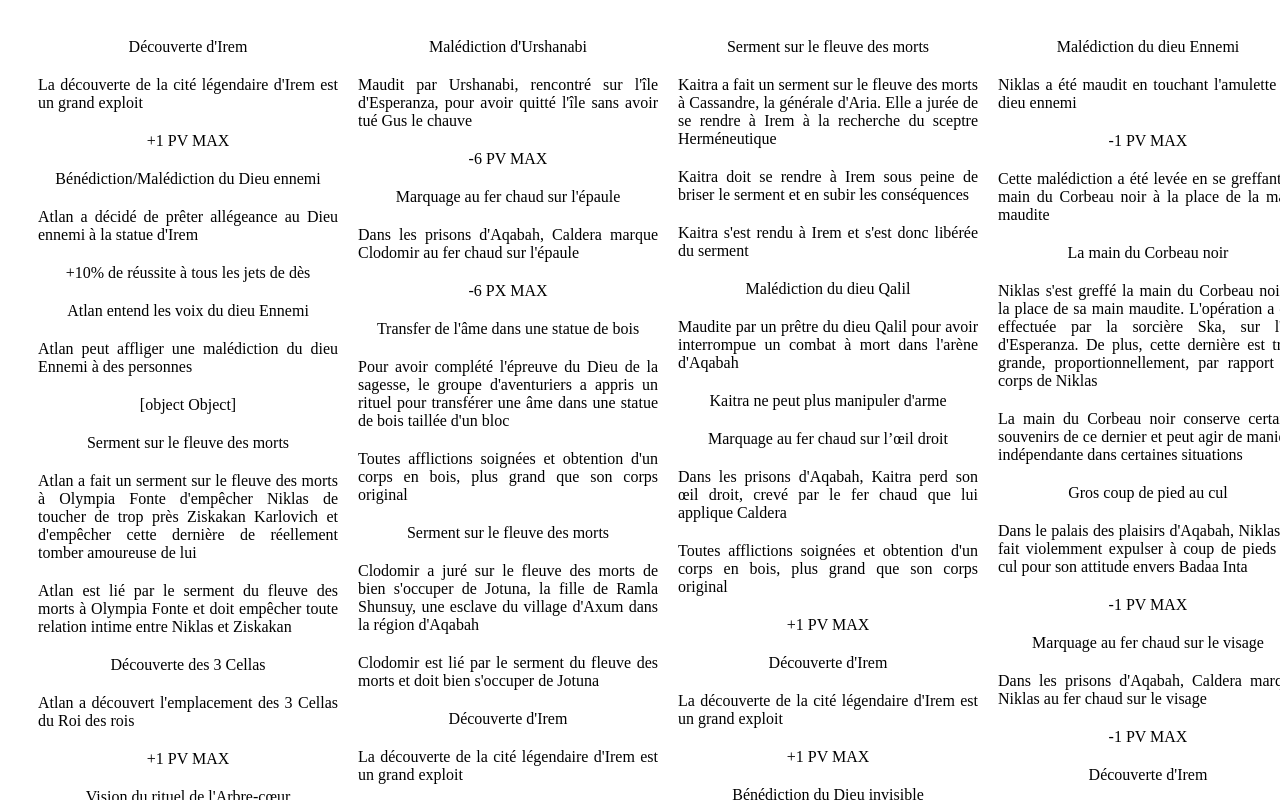
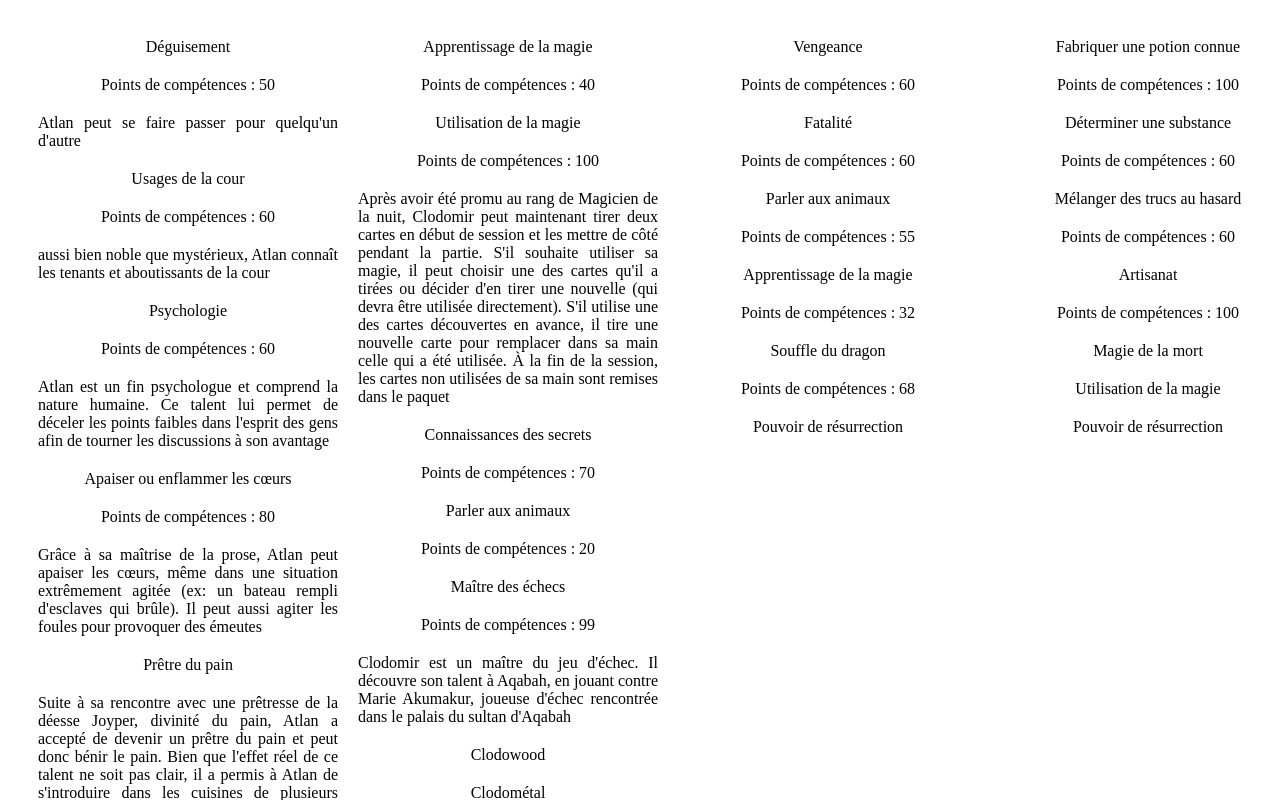
Before and after one commit to peacepilou/AriaGameOfRoles, an Angular app: page / in a window 1280 px wide. Shown: the top 800 px of the page. Built offline with nearby package versions, Linux system fonts and the light colour scheme.

Commit message:
feat talents

```diff
--- a/src/app/commonComponents/talents/talents.component.html
+++ b/src/app/commonComponents/talents/talents.component.html
@@ -1 +1,3 @@
-<p>talents works!</p>
+<div *ngFor="let item of m">
+  {{item}}
+</div>
--- a/src/app/commonComponents/talents/talents.component.ts
+++ b/src/app/commonComponents/talents/talents.component.ts
@@ -1,4 +1,4 @@
-import { Component, OnInit, Input } from '@angular/core';
+import { Component, OnInit, Input, OnChanges } from '@angular/core';
 import { Talents } from 'src/app/models/PJ1';
 
 @Component({
@@ -6,11 +6,30 @@ import { Talents } from 'src/app/models/PJ1';
   templateUrl: './talents.component.html',
   styleUrls: ['./talents.component.scss']
 })
-export class TalentsComponent implements OnInit {
-  @Input() talents: Talents
+export class TalentsComponent implements OnChanges {
+  @Input() talents: Talents;
+  m: string[] = [];
+  n: string[] = [];
   constructor() { }
 
-  ngOnInit(): void {
+  ngOnChanges(): void {
+    for (const key in this.talents) {
+      if (Object.prototype.hasOwnProperty.call(this.talents, key)) {
+        const element = this.talents[key];
+        this.m.push(key);
+        if (typeof element === 'object') {
+          for (const k in element) {
+            if (Object.prototype.hasOwnProperty.call(this.talents, key)) {
+              const e = element[k];
+              if (typeof e !== 'object') {
+                this.m.push(e);
+              }
+            }
+          }
+        }
+      }
+    }
+    console.log(this.m)
   }
 
 }
--- a/src/app/pages/personnages/pj/pj.component.html
+++ b/src/app/pages/personnages/pj/pj.component.html
@@ -1,7 +1,7 @@
 <!-- <app-global [global]="global"></app-global> -->
 <!-- <app-biographie [biographie]="biographie"></app-biographie> -->
 <!-- <app-titres [titres]="titres"></app-titres> -->
-<app-modificateurs [modificateurs]="modificateurs"></app-modificateurs>
+<!-- <app-modificateurs [modificateurs]="modificateurs"></app-modificateurs> -->
 <!-- <app-competences [competences]="competences"></app-competences> -->
-<!-- <app-talents [talents]="talents"></app-talents> -->
+<app-talents [talents]="talents"></app-talents>
 <!-- <app-lore [lore]="lore"></app-lore> -->
```
